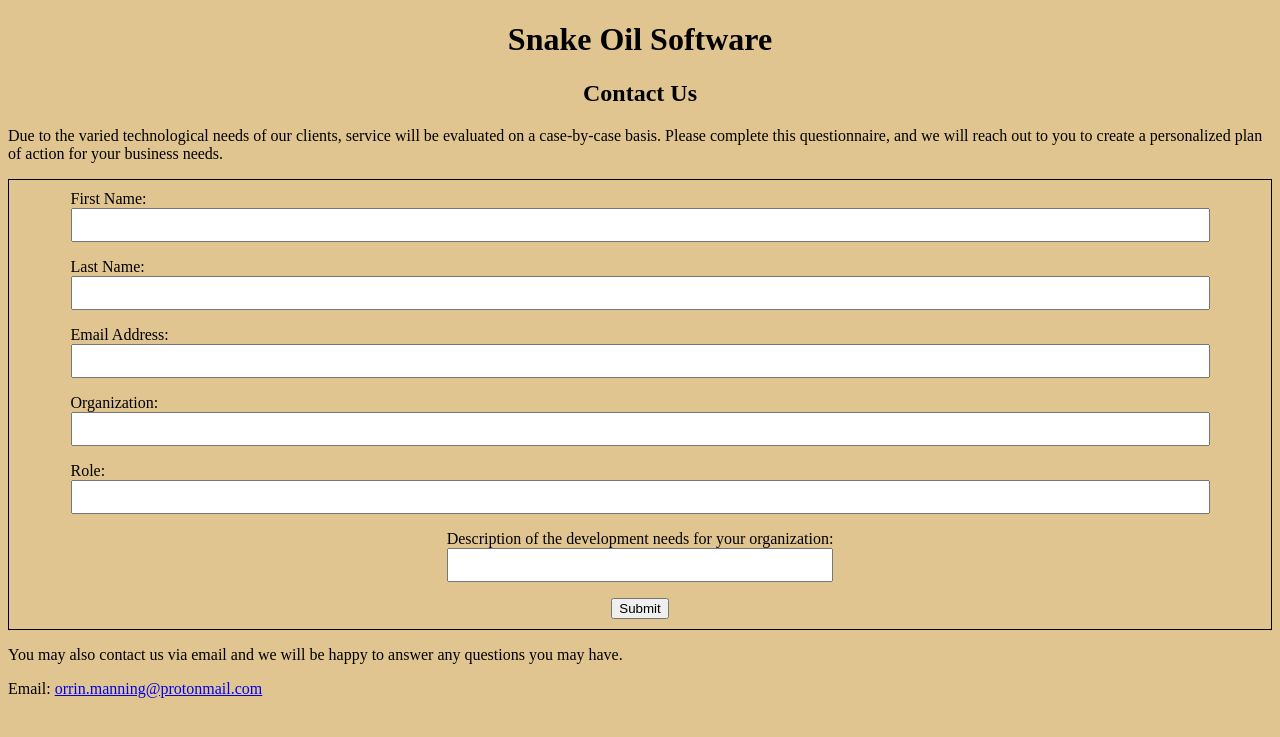
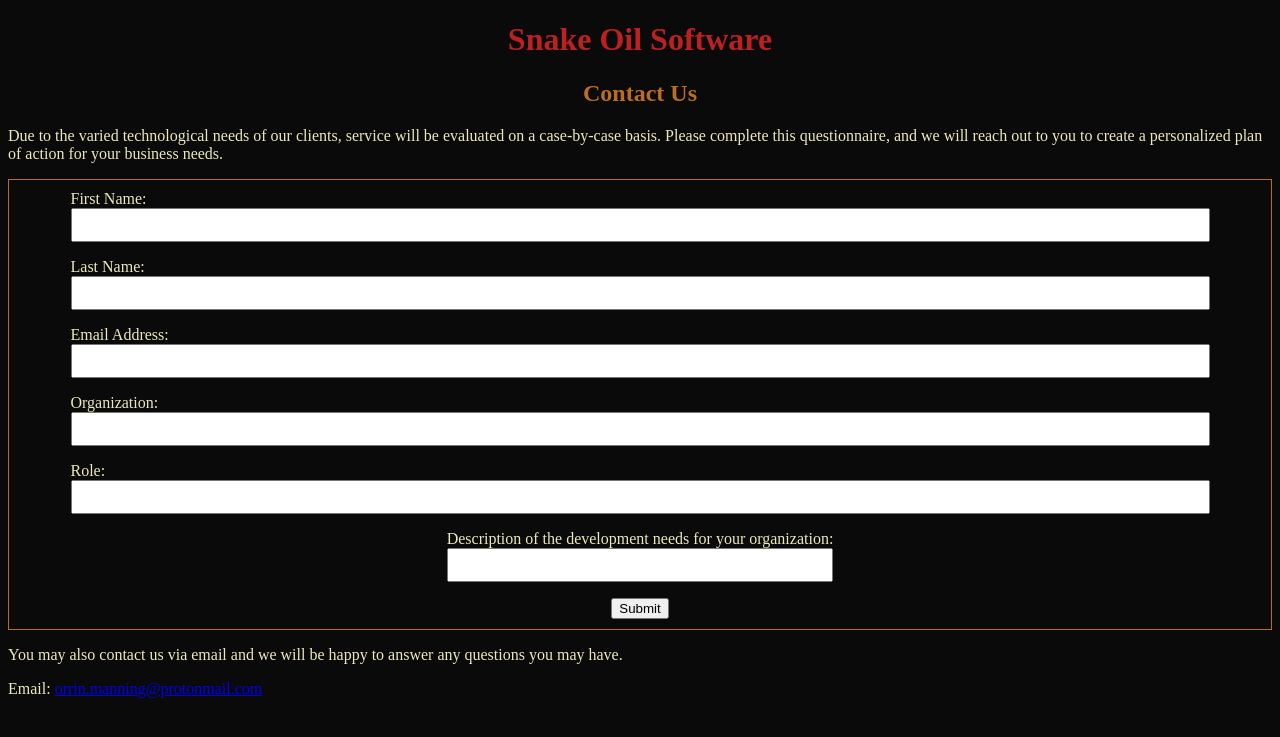
Before and after one commit to Orrin-Manning/snakeoilsoftware.com-old, a PHP site: page /contact in a window 1280 px wide. Shown: the top 737 px of the page. Run offline with PHP 8.4, Linux system fonts and the light colour scheme.

Commit message:
Begin introducing a distinct color scheme

```diff
--- a/styles.css
+++ b/styles.css
@@ -1,5 +1,9 @@
 body {
-	background-color: #e0c590;
+	background-color: #0a0a0a;
+}
+
+p, label {
+  color: #ede9bd;
 }
 
 #site-nav ul {
@@ -13,10 +17,12 @@ body {
 
 .site-header {
   text-align: center;
+  color: #bc2020;
 }
 
 .contact-header {
   text-align: center;
+  color: #bc6e20;
 }
 
 .contact-form {
@@ -25,7 +31,7 @@ body {
   align-items: center;
   gap: 1rem;
   padding: 10px;
-  border: solid 1px;
+  border: solid 1px #bc6e20;
 }
 
 .short-inputs-container {
```
